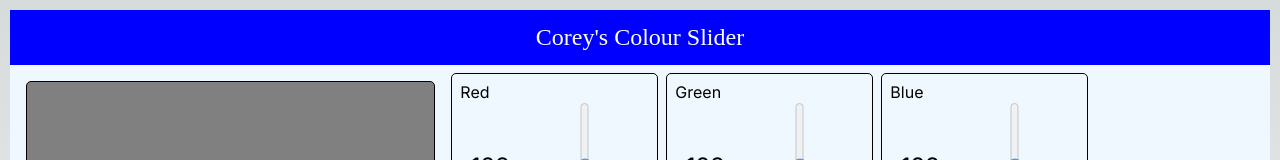
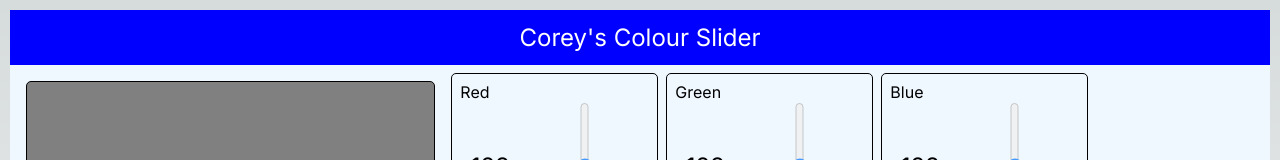
Before and after one commit to mySimonID/RGBSlider, a Next.js app: page / in a window 1280 px wide. Shown: the top 160 px of the page. Built offline with nearby package versions, Linux system fonts and the light colour scheme.

Commit message:
uodate: page title 2

```diff
--- a/src/app/page.module.css
+++ b/src/app/page.module.css
@@ -19,7 +19,6 @@ background-color: blue;
   margin-left: auto;
   margin-right: auto;
   padding:8px;
-  font-family: Papyrus;
   font-size: 24px;
 }
 
```
